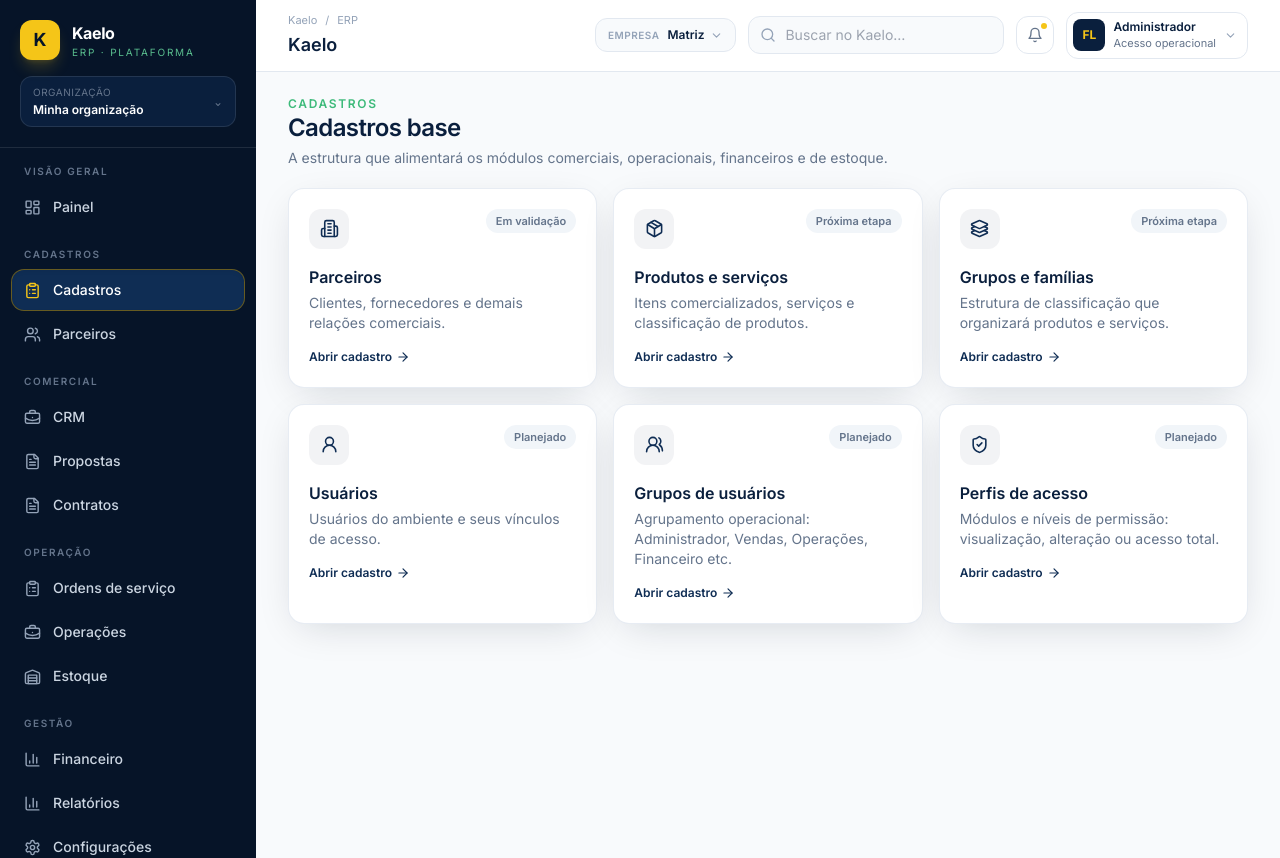
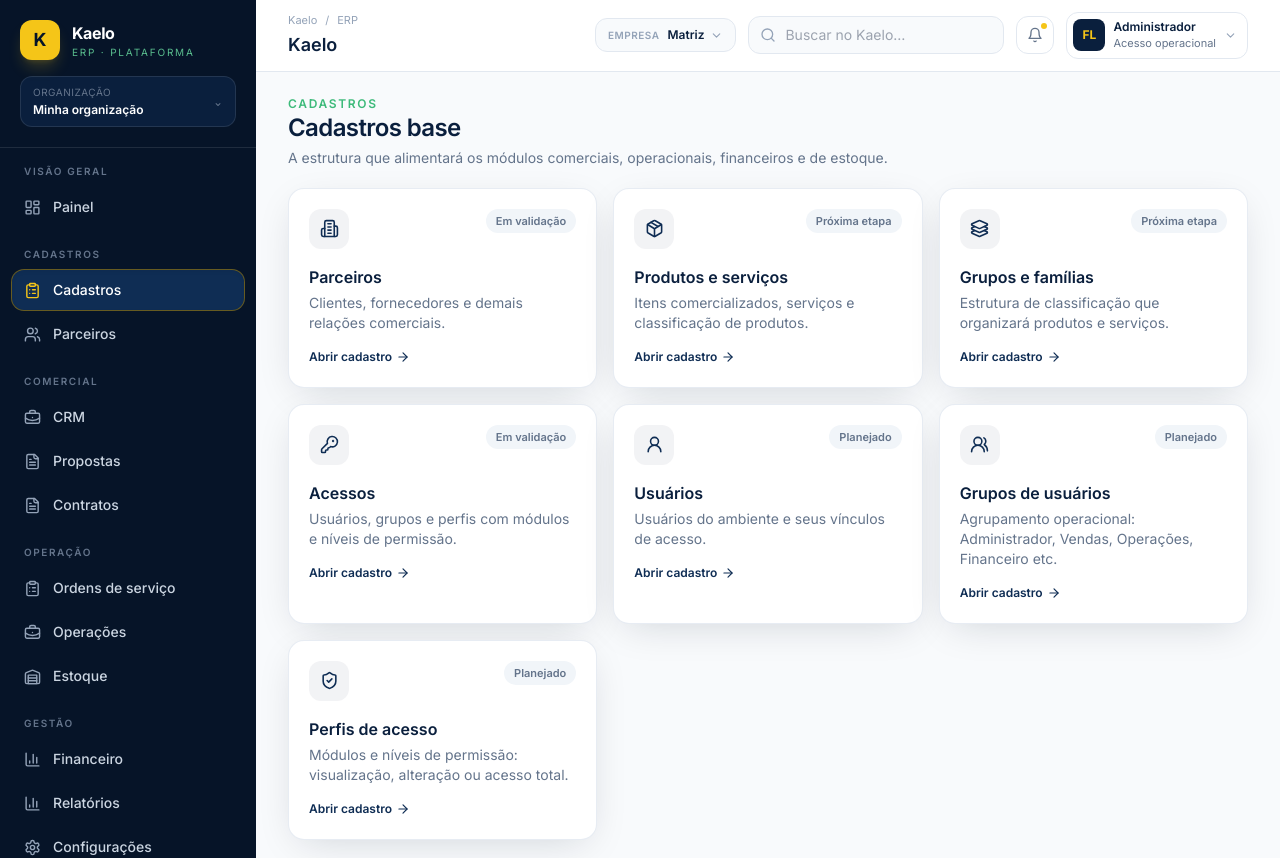
Before and after one commit to consultorfernandolima-cmyk/kaelo, a React (Vite) app: page /cadastros in a window 1280 px wide. Shown: the top 858 px of the page. Built offline with nearby package versions, Linux system fonts and the light colour scheme.

Commit message:
feat: tornar acessos visível no hub de cadastros

```diff
--- a/src/modules/cadastros/CadastrosPage.jsx
+++ b/src/modules/cadastros/CadastrosPage.jsx
@@ -1,10 +1,11 @@
 import { Link } from 'react-router-dom'
-import { ArrowRight, Building2, Package, UsersRound, ShieldCheck, UserRound, Layers3 } from 'lucide-react'
+import { ArrowRight, Building2, Package, UsersRound, ShieldCheck, UserRound, Layers3, KeyRound } from 'lucide-react'
 
 const cards = [
   { title: 'Parceiros', description: 'Clientes, fornecedores e demais relações comerciais.', path: '/clientes', icon: Building2, status: 'Em validação' },
   { title: 'Produtos e serviços', description: 'Itens comercializados, serviços e classificação de produtos.', path: '/cadastros/produtos', icon: Package, status: 'Próxima etapa' },
   { title: 'Grupos e famílias', description: 'Estrutura de classificação que organizará produtos e serviços.', path: '/cadastros/grupos-familias', icon: Layers3, status: 'Próxima etapa' },
+  { title: 'Acessos', description: 'Usuários, grupos e perfis com módulos e níveis de permissão.', path: '/cadastros/acessos', icon: KeyRound, status: 'Em validação' },
   { title: 'Usuários', description: 'Usuários do ambiente e seus vínculos de acesso.', path: '/cadastros/usuarios', icon: UserRound, status: 'Planejado' },
   { title: 'Grupos de usuários', description: 'Agrupamento operacional: Administrador, Vendas, Operações, Financeiro etc.', path: '/cadastros/grupos-usuarios', icon: UsersRound, status: 'Planejado' },
   { title: 'Perfis de acesso', description: 'Módulos e níveis de permissão: visualização, alteração ou acesso total.', path: '/cadastros/perfis', icon: ShieldCheck, status: 'Planejado' },
```
